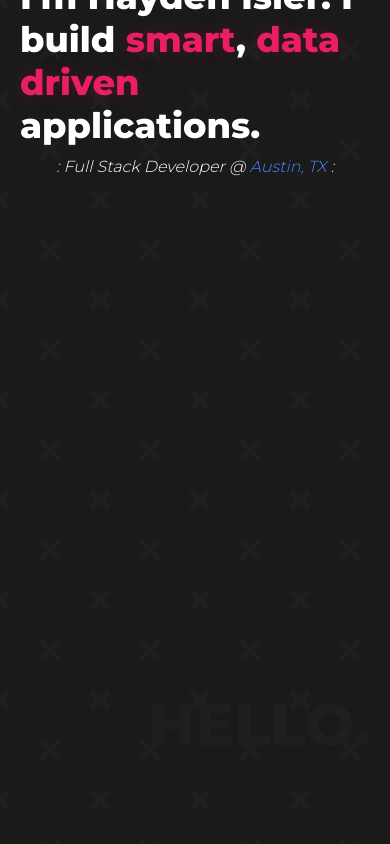
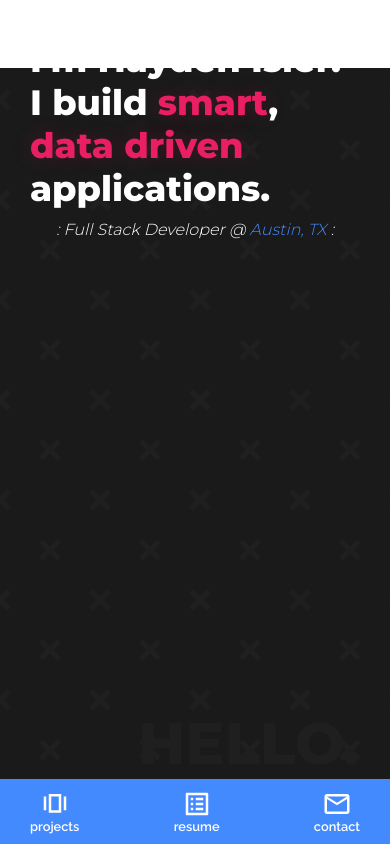
Before and after one commit to haydenisler/portfolio, a Vue app: page / in a window 390 px wide. Built offline with nearby package versions, Linux system fonts and the light colour scheme.

Commit message:
mobile nav

```diff
--- a/src/App.vue
+++ b/src/App.vue
@@ -21,7 +21,20 @@
           <icon-base width="40px" height="40px" viewBox="0 -15 200 200"><icon-mystery /></icon-base>
         </router-link>
       </div>
-      <div id="footer-mobile"></div>
+      <div id="footer-mobile">
+        <router-link tag="div" to="/projects" class="nav-button">
+          <icon-base width="30px" height="30px" viewBox="0 0 24 24"><icon-projects /></icon-base>
+          <span>projects</span>
+        </router-link>
+        <router-link tag="div" to="/resume" class="nav-button">
+          <icon-base width="30px" height="30px" viewBox="0 0 24 24"><icon-resume /></icon-base>
+          <span>resume</span>
+        </router-link>
+        <router-link tag="div" to="/contact" class="nav-button">
+          <icon-base width="30px" height="30px" viewBox="0 0 24 24"><icon-email /></icon-base>
+          <span>contact</span>
+        </router-link>
+      </div>
     </div>
   </div>
 </template>
@@ -30,13 +43,19 @@
 import Hideout from '@/components/Hideout.vue';
 import IconBase from '@/components/IconBase.vue';
 import IconMystery from '@/components/icons/IconMystery.vue';
+import IconEmail from '@/components/icons/IconEmail.vue';
+import IconProjects from '@/components/icons/IconProjects.vue';
+import IconResume from '@/components/icons/IconResume.vue';
 
 export default {
   data: () => {},
   components: {
     Hideout,
     IconBase,
-    IconMystery
+    IconMystery,
+    IconEmail,
+    IconProjects,
+    IconResume
   }
 }
 </script>
@@ -111,6 +130,8 @@ strong {
  ** MOBILE STYLING
  */
 @media screen and (max-width: 800px) {
+  $content-gutters: 30px;
+
   /* hiding desktop elements */
   #header-desktop, #badges-desktop, #footer-desktop {
     display: none;
@@ -118,12 +139,44 @@ strong {
 
   #main {
     display: grid;
-    grid-template-columns: 20px auto 20px;
-    grid-template-rows: 90% 10%;
+    grid-template-columns: $content-gutters auto $content-gutters;
+    grid-template-rows: 8% auto 65px;
     grid-template-areas:
+      'header header header'
       'gutter-1 content gutter2'
       'footer footer footer'
     ;
+  }
+
+  #header-mobile {
+    grid-area: header;
+    width: 100%;
+    height: 100%;
+    background-color: white;
+  }
+
+  #footer-mobile {
+    grid-area: footer;
+    height: 100%;
+    padding: 0px $content-gutters;
+    background-color: $text-color-accent-1;
+    display: flex;
+    flex-direction: row;
+    justify-content: space-between;
+    align-items: center;
+    font-family: 'Raleway', sans-serif;
+    font-size: 0.8em;
+    font-weight: 600;
+
+    .nav-button {
+      display: flex;
+      flex-direction: column;
+      align-items: center;
+
+      span {
+        margin-top: 2px;
+      }
+    }
   }
 
   #content {
--- /dev/null
+++ b/src/components/icons/IconEmail.vue
@@ -0,0 +1,6 @@
+
+<template>
+  <g>
+    <path d="M0 0h24v24H0V0z" fill="none"/><path d="M22 6c0-1.1-.9-2-2-2H4c-1.1 0-2 .9-2 2v12c0 1.1.9 2 2 2h16c1.1 0 2-.9 2-2V6zm-2 0l-8 5-8-5h16zm0 12H4V8l8 5 8-5v10z"/>
+  </g>
+</template>
--- /dev/null
+++ b/src/components/icons/IconProjects.vue
@@ -0,0 +1,5 @@
+<template>
+  <g>
+    <g><rect fill="none" height="24" width="24"/></g><g><g/><g><path d="M7,19h10V4H7V19z M9,6h6v11H9V6z"/><rect height="11" width="2" x="3" y="6"/><rect height="11" width="2" x="19" y="6"/></g></g>
+  </g>
+</template>
--- /dev/null
+++ b/src/components/icons/IconResume.vue
@@ -0,0 +1,5 @@
+<template>
+  <g>
+    <path d="M0 0h24v24H0V0z" fill="none"/><path d="M11 7h6v2h-6zm0 4h6v2h-6zm0 4h6v2h-6zM7 7h2v2H7zm0 4h2v2H7zm0 4h2v2H7zM20.1 3H3.9c-.5 0-.9.4-.9.9v16.2c0 .4.4.9.9.9h16.2c.4 0 .9-.5.9-.9V3.9c0-.5-.5-.9-.9-.9zM19 19H5V5h14v14z"/>
+  </g>
+</template>
```
